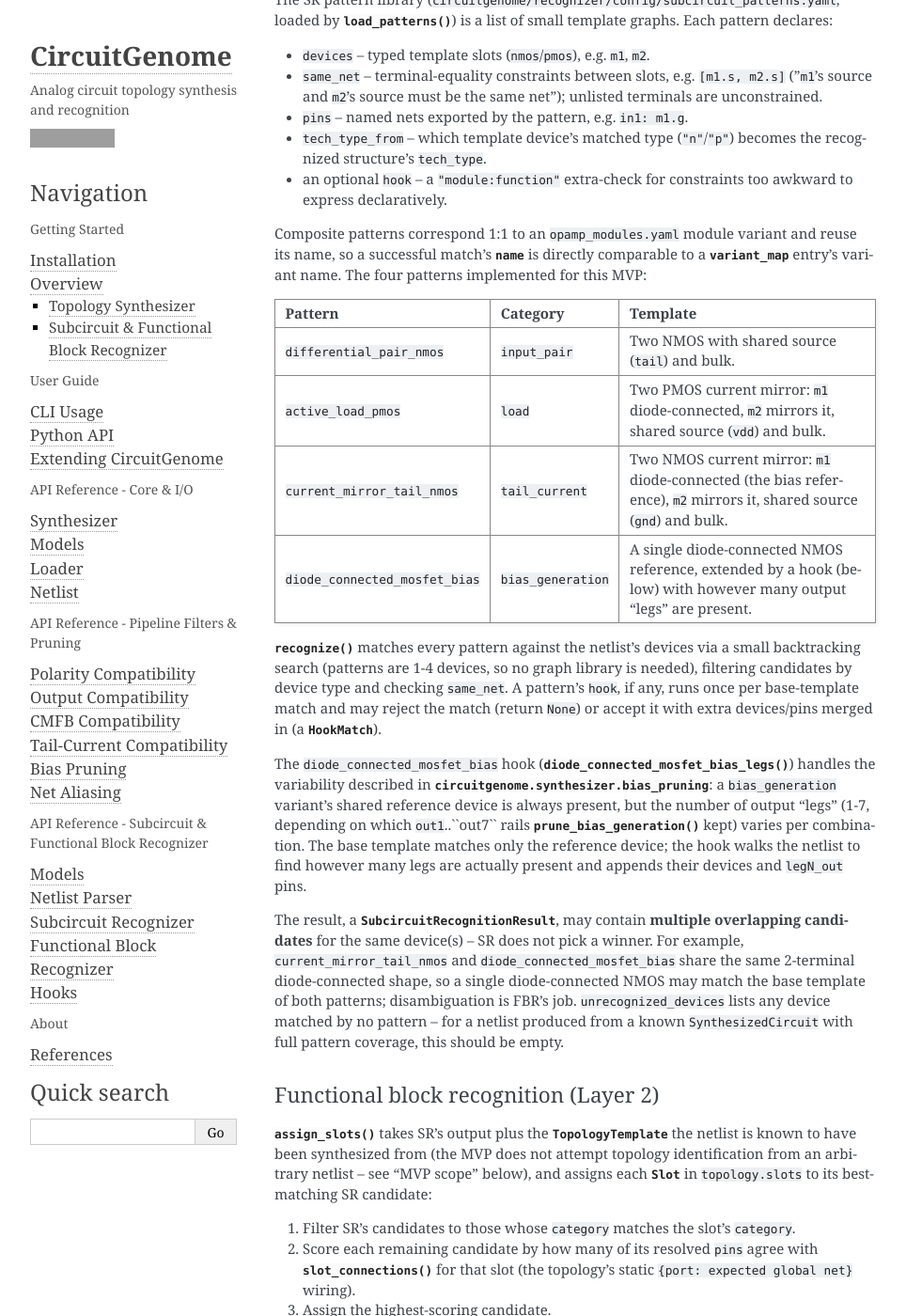
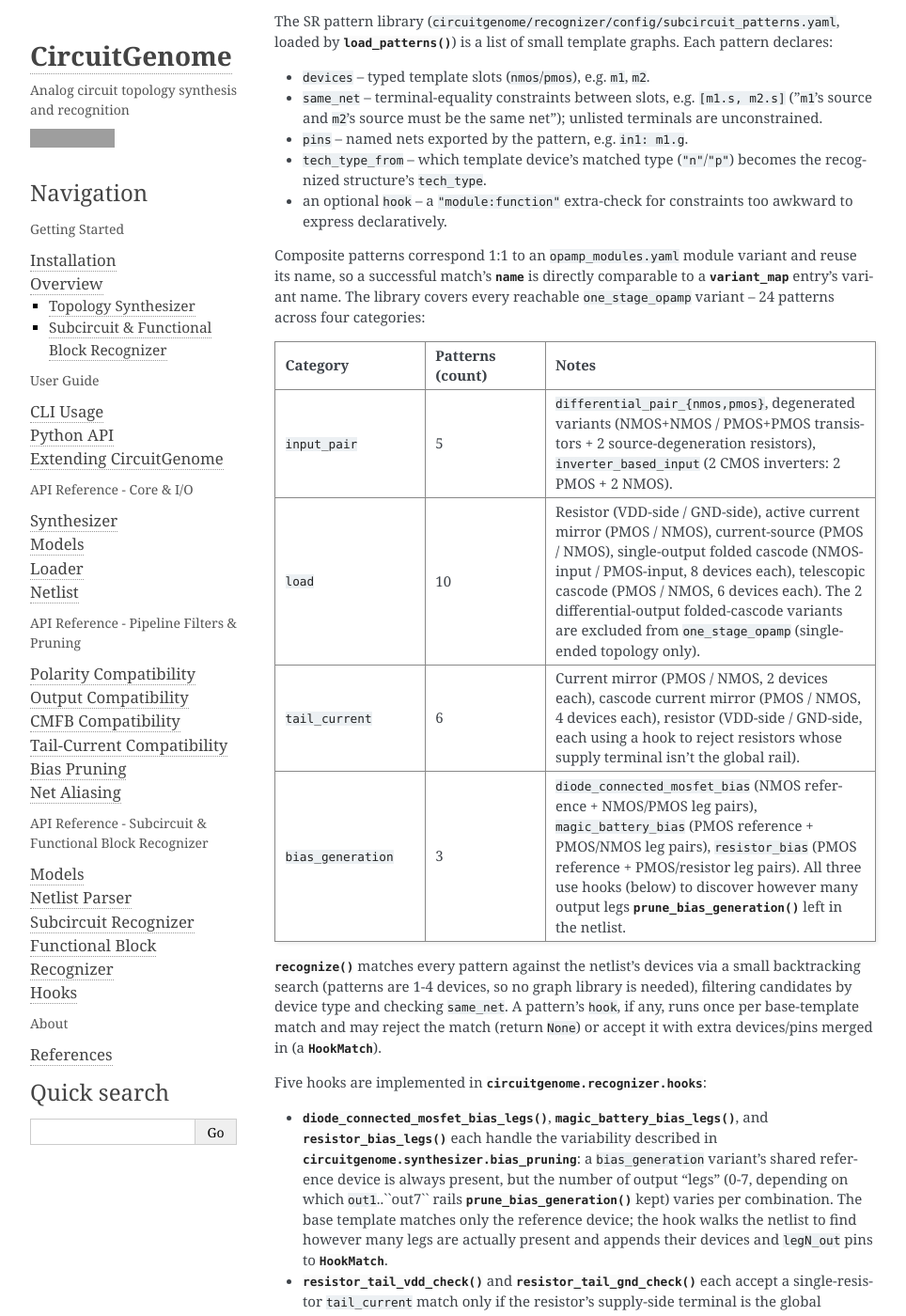
Before and after one commit to analog-ml/CircuitGenome, a Sphinx documentation site: the page built from docs/overview.rst, in a window 1280 px wide and 1400 px high, scrolled down 10546 px. Shown: the whole window at 94% size, without its empty margins (148-1112 px from the left). Built offline with Sphinx 7.4.7, drawn with Linux system fonts in a browser that asks for light colours; some of the changed text lies outside the part shown; grey boxes are pictures that could not be loaded.

Commit message:
Extend SR pattern coverage to all one_stage_opamp variants (#29)
- Layer 0: netlist_parser now handles resistor (r<ref> <t1> <t2> <val>)
  and capacitor (c<ref> <p> <m> <val>) device lines in addition to MOSFETs.

- SR pattern library: 24 patterns covering every reachable one_stage_opamp
  variant (was 4). Adds all 5 input_pair, 10 load, 6 tail_current, and 3
  bias_generation composite patterns. inverter_based_input moved to the top
  of the file so it wins connectivity-score ties against differential_pair_*
  (its NMOS/PMOS sub-pairs satisfy those 2-device templates).

- Hooks: magic_battery_bias_legs, resistor_bias_legs (leg-discovery hooks
  for the new PMOS-reference bias variants), resistor_tail_vdd_check and
  resistor_tail_gnd_check (supply-rail guards on the 1-device resistor
  tail patterns).

- Performance: incremental same_net checking in _find_assignments — checks
  each constraint group as soon as all its refs are bound, pruning invalid
  branches immediately (~1500x speedup on 8-device/10-group patterns).

- Test: test_recognizer.py parametrized over 11 combos covering all 24
  variants; 118/118 tests pass, Sphinx build clean.

Co-Authored-By: Claude Sonnet 4.6 <noreply@anthropic.com>

```diff
--- a/docs/overview.rst
+++ b/docs/overview.rst
@@ -493,9 +493,10 @@ per device,
 
 and produces a :class:`~circuitgenome.recognizer.models.ParsedNetlist`. Net
 and ref names are treated as arbitrary strings -- the parser makes no
-assumptions about ``to_flat_spice``'s own naming conventions. Resistor and
-capacitor device lines are not yet supported and raise ``ValueError``; this
-is deferred to a later slice (the MVP's module combination is all-MOSFET).
+assumptions about ``to_flat_spice``'s own naming conventions. Resistor lines
+(``r<ref> <t1> <t2> <value>``) and capacitor lines (``c<ref> <p> <m>
+<value>``) are also handled; the leading character of ``ref`` determines the
+device type (``r`` → ``resistor``, ``c`` → ``capacitor``).
 
 Subcircuit recognition (Layer 1)
 ~~~~~~~~~~~~~~~~~~~~~~~~~~~~~~~~~
@@ -520,30 +521,41 @@ and reuse its name, so a successful match's
 :attr:`~circuitgenome.recognizer.models.RecognizedStructure.name` is directly
 comparable to a
 :attr:`~circuitgenome.synthesizer.models.SynthesizedCircuit.variant_map`
-entry's variant name. The four patterns implemented for this MVP:
+entry's variant name. The library covers every reachable ``one_stage_opamp``
+variant -- 24 patterns across four categories:
 
 .. list-table::
    :header-rows: 1
-   :widths: 30 20 50
+   :widths: 25 20 55
 
-   * - Pattern
-     - Category
-     - Template
-   * - ``differential_pair_nmos``
-     - ``input_pair``
-     - Two NMOS with shared source (``tail``) and bulk.
-   * - ``active_load_pmos``
-     - ``load``
-     - Two PMOS current mirror: ``m1`` diode-connected, ``m2`` mirrors it,
-       shared source (``vdd``) and bulk.
-   * - ``current_mirror_tail_nmos``
-     - ``tail_current``
-     - Two NMOS current mirror: ``m1`` diode-connected (the bias reference),
-       ``m2`` mirrors it, shared source (``gnd``) and bulk.
-   * - ``diode_connected_mosfet_bias``
-     - ``bias_generation``
-     - A single diode-connected NMOS reference, extended by a hook (below)
-       with however many output "legs" are present.
+   * - Category
+     - Patterns (count)
+     - Notes
+   * - ``input_pair``
+     - 5
+     - ``differential_pair_{nmos,pmos}``, degenerated variants (NMOS+NMOS /
+       PMOS+PMOS transistors + 2 source-degeneration resistors),
+       ``inverter_based_input`` (2 CMOS inverters: 2 PMOS + 2 NMOS).
+   * - ``load``
+     - 10
+     - Resistor (VDD-side / GND-side), active current mirror (PMOS / NMOS),
+       current-source (PMOS / NMOS), single-output folded cascode (NMOS-input /
+       PMOS-input, 8 devices each), telescopic cascode (PMOS / NMOS, 6 devices
+       each). The 2 differential-output folded-cascode variants are excluded from
+       ``one_stage_opamp`` (single-ended topology only).
+   * - ``tail_current``
+     - 6
+     - Current mirror (PMOS / NMOS, 2 devices each), cascode current mirror
+       (PMOS / NMOS, 4 devices each), resistor (VDD-side / GND-side, each using
+       a hook to reject resistors whose supply terminal isn't the global rail).
+   * - ``bias_generation``
+     - 3
+     - ``diode_connected_mosfet_bias`` (NMOS reference + NMOS/PMOS leg pairs),
+       ``magic_battery_bias`` (PMOS reference + PMOS/NMOS leg pairs),
+       ``resistor_bias`` (PMOS reference + PMOS/resistor leg pairs). All three
+       use hooks (below) to discover however many output legs
+       :func:`~circuitgenome.synthesizer.bias_pruning.prune_bias_generation`
+       left in the netlist.
 
 :func:`~circuitgenome.recognizer.subcircuit_recognizer.recognize` matches
 every pattern against the netlist's devices via a small backtracking search
@@ -553,16 +565,24 @@ any, runs once per base-template match and may reject the match (return
 ``None``) or accept it with extra devices/pins merged in (a
 :class:`~circuitgenome.recognizer.models.HookMatch`).
 
-The ``diode_connected_mosfet_bias`` hook
-(:func:`~circuitgenome.recognizer.hooks.diode_connected_mosfet_bias_legs`)
-handles the variability described in
-:mod:`circuitgenome.synthesizer.bias_pruning`: a ``bias_generation`` variant's
-shared reference device is always present, but the number of output "legs"
-(1-7, depending on which ``out1``..``out7`` rails
-:func:`~circuitgenome.synthesizer.bias_pruning.prune_bias_generation` kept)
-varies per combination. The base template matches only the reference device;
-the hook walks the netlist to find however many legs are actually present and
-appends their devices and ``legN_out`` pins.
+Five hooks are implemented in :mod:`circuitgenome.recognizer.hooks`:
+
+- :func:`~circuitgenome.recognizer.hooks.diode_connected_mosfet_bias_legs`,
+  :func:`~circuitgenome.recognizer.hooks.magic_battery_bias_legs`, and
+  :func:`~circuitgenome.recognizer.hooks.resistor_bias_legs` each handle the
+  variability described in :mod:`circuitgenome.synthesizer.bias_pruning`: a
+  ``bias_generation`` variant's shared reference device is always present, but
+  the number of output "legs" (0-7, depending on which ``out1``..``out7`` rails
+  :func:`~circuitgenome.synthesizer.bias_pruning.prune_bias_generation` kept)
+  varies per combination. The base template matches only the reference device;
+  the hook walks the netlist to find however many legs are actually present and
+  appends their devices and ``legN_out`` pins to
+  :class:`~circuitgenome.recognizer.models.HookMatch`.
+- :func:`~circuitgenome.recognizer.hooks.resistor_tail_vdd_check` and
+  :func:`~circuitgenome.recognizer.hooks.resistor_tail_gnd_check` each accept a
+  single-resistor ``tail_current`` match only if the resistor's supply-side
+  terminal is the global ``vdd!``/``gnd!`` rail, preventing the unconstrained
+  1-device template from spuriously matching every resistor in the netlist.
 
 The result, a
 :class:`~circuitgenome.recognizer.models.SubcircuitRecognitionResult`, may
@@ -603,17 +623,24 @@ shaped like ``variant_map`` (``{slot_name: SlotAssignment}``), plus any
 unassigned candidate structures and ``unrecognized_devices`` passed through
 from SR.
 
-MVP scope
-~~~~~~~~~
+SR pattern coverage
+~~~~~~~~~~~~~~~~~~~~
 
-The current slice covers one fixed combination of ``one_stage_opamp`` module
-variants -- ``differential_pair_nmos`` / ``active_load_pmos`` /
-``current_mirror_tail_nmos`` / ``diode_connected_mosfet_bias`` -- round-tripped
-through ``synthesize`` -> ``to_flat_spice`` -> ``parse`` -> ``recognize`` ->
-``assign_slots``, recovering the original ``variant_map``. Broader
-pattern-library coverage (other ``opamp_modules.yaml`` variants and
-topologies), resistor/capacitor device lines, multi-level/primitive pattern
-composition, and topology identification from an arbitrary netlist are
+The pattern library covers all 24 reachable ``one_stage_opamp`` variants (5
+``input_pair`` × 10 ``load`` × 6 real ``tail_current`` × 3
+``bias_generation``). The round-trip test in ``tests/test_recognizer.py`` is
+parametrized over 11 representative combinations sampled from that space,
+asserting ``unrecognized_devices == []`` and full ``variant_map`` recovery for
+each. The 11 combos are chosen so that every variant appears in at least one
+combo and every selected combo is structurally unambiguous for the SR/FBR
+pipeline. Known structural ambiguities -- ``resistor_bias`` paired with a
+``current_mirror_tail`` (a spurious ``magic_battery_bias`` candidate arises from
+the tail's diode-connected reference transistor) and any ``magic_battery_bias``
+or ``resistor_bias`` combination where bias-rail pruning reduces the
+``bias_generation`` slot to its bare reference device (0 legs, making the two
+variants structurally identical) -- are avoided by careful combo selection
+rather than additional code. Broader topology coverage, primitive/multi-level
+pattern composition, and topology identification from an arbitrary netlist are
 deferred to later milestones -- see
 ``plans/design_doc/subcircuit_and_functional_block_recognizer.md`` for
 details.
```
Also changed, not shown: CHANGELOG.md (+59 -0 lines), 5 other files.
